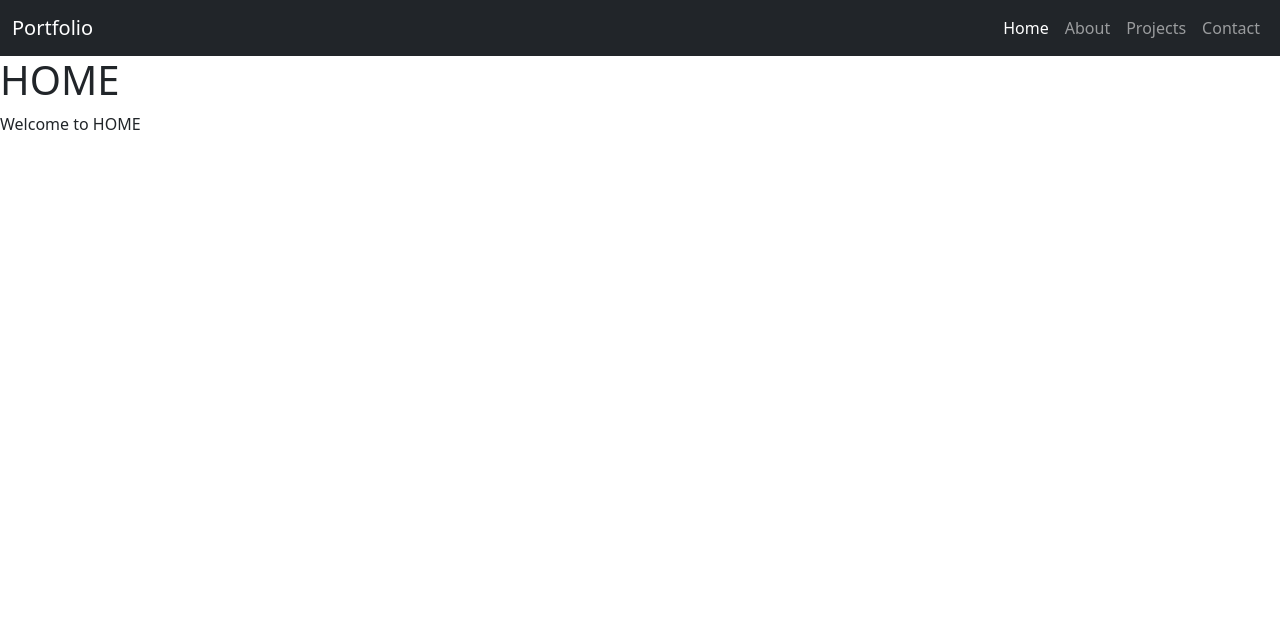
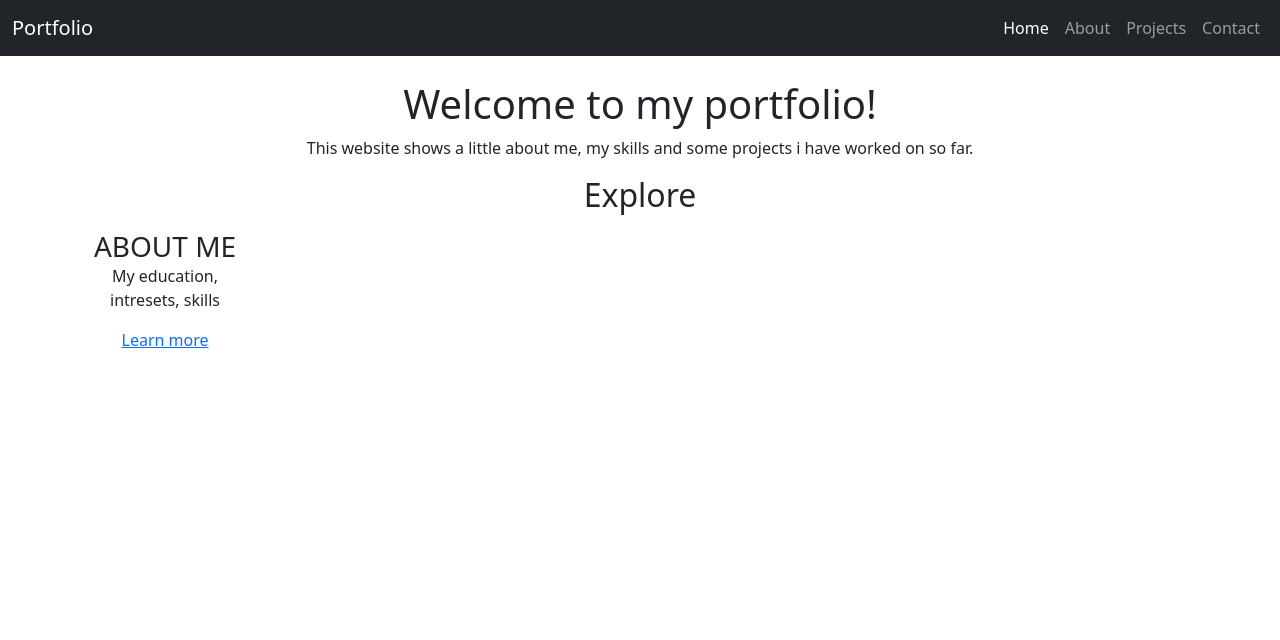
Before and after one commit to jjnanteza/Assignment-2, a Node server app: page /home in a window 1280 px wide. Shown: the top 640 px of the page. Run offline with Node 20, Linux system fonts and the light colour scheme; some libraries are stand-ins or nearby versions.

Commit message:
home page

```diff
--- a/views/index.ejs
+++ b/views/index.ejs
@@ -1,5 +1,22 @@
 <%- include partials/header.ejs %>
 <%- include partials/main_nav.ejs %>
-    <h1><%= title %></h1>
-    <p>Welcome to <%= title %></p>
+  <div class="container mt-4 mb-5 pb-5">
+    <div class="text-center mb-3">
+        <h1>Welcome to my portfolio!</h1>
+        <p> This website shows a little about me, my skills and some projects i have worked on so far.</p>
+    </div>
+
+    <h2 class="text-center mb-3">Explore</h2>
+    <div class="row g-4">
+      <div class="col-md-2">
+        <div class="card-body text-center">
+          <h3 class="card-title">ABOUT ME</h3>
+          <p class="card-text">My education, intresets, skills</p>
+          <a href ="/about" class="btn-primary">Learn more</a>
+        </div>
+      </div>
+
+
+    </div>
+  </div>
 <%- include partials/footer.ejs %>
```
